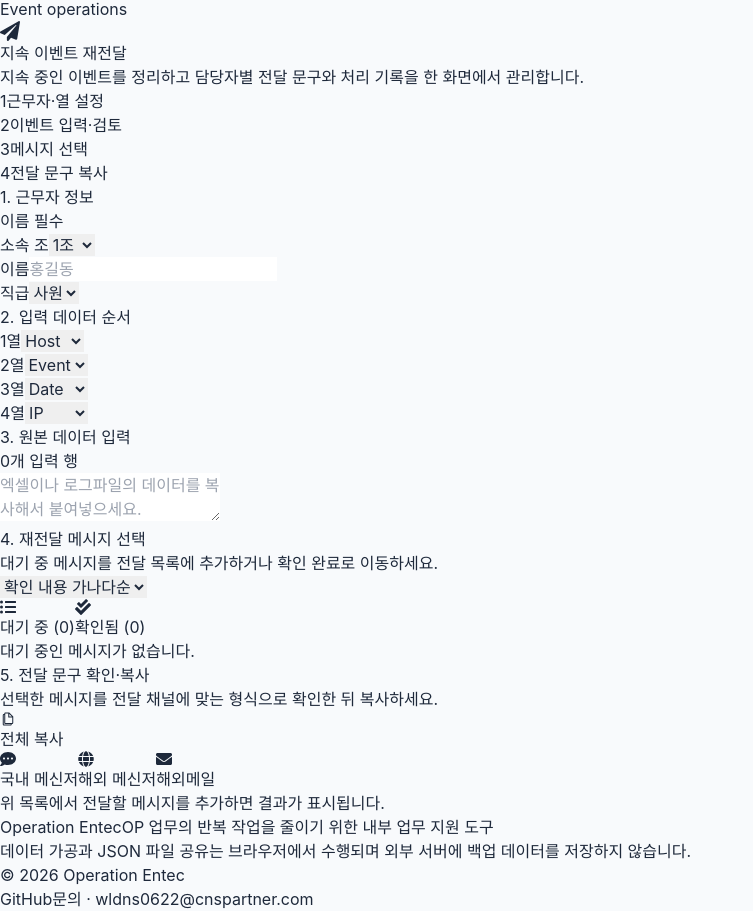
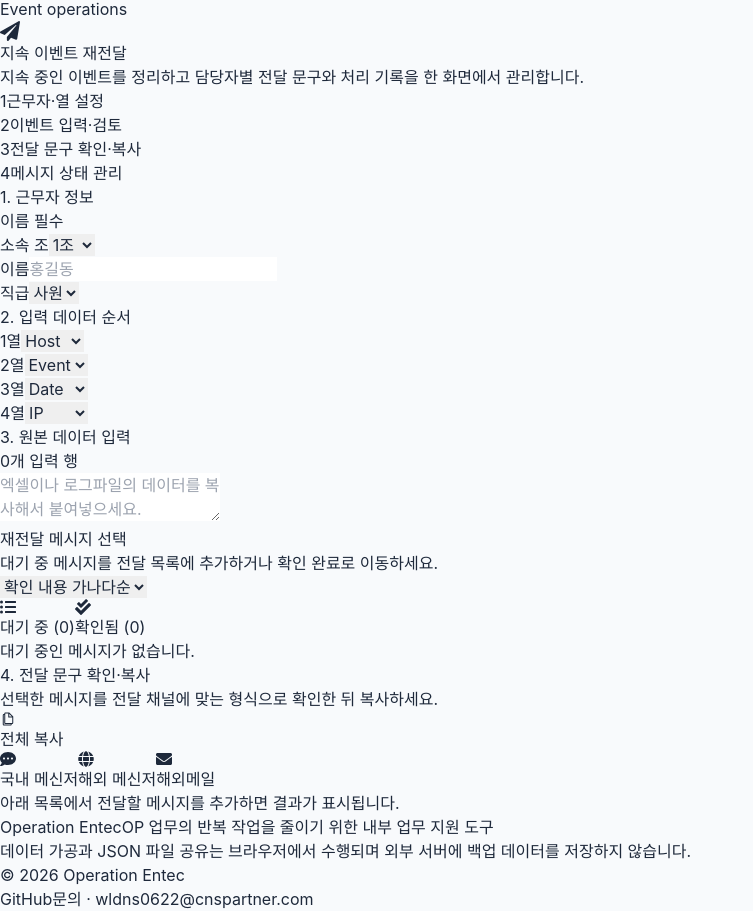
Before and after one commit to chipmunk-dev/Operation-entec, a React (Vite) app: page /persistent-redirect in a window 1280 px wide. Shown: the part 759-1670 px from the top of the page, without its empty margins (0-753 px from the left). Built offline with nearby package versions, Linux system fonts and the light colour scheme.

Commit message:
fix: restore redirect section order

```diff
--- a/src/components/Navbar.jsx
+++ b/src/components/Navbar.jsx
@@ -80,7 +80,7 @@ G-EMS 메시지의 확인 담당자를 제거하고 기본·보고용 전달 문
 Event·TOTAL 표기 대신 하이픈 구분선과 아웃룩 정렬용 공백을 사용하는 양식을 해외메일 작성과 재전달에 동일하게 적용했습니다.
 G-EMS 보고자 정보와 출력 방식을 항상 표시되는 한 줄형 설정으로 간소화했습니다.
 G-EMS 보고자 이름을 브라우저에 12시간 동안 임시 저장하도록 개선했습니다.
-모든 메뉴에 작업 순서 안내를 추가하고 재전달 화면을 메시지 선택 후 결과를 복사하는 흐름으로 재배치했습니다.`,
+모든 메뉴에 작업 순서 안내를 추가하고 기능별 상태와 버튼 명칭을 더 명확하게 정리했습니다.`,
   },
 ];
 
--- a/src/pages/PersistentRedirect/index.jsx
+++ b/src/pages/PersistentRedirect/index.jsx
@@ -266,7 +266,7 @@ function PersistentRedirect() {
       </header>
 
       <WorkflowGuide
-        steps={['근무자·열 설정', '이벤트 입력·검토', '메시지 선택', '전달 문구 복사']}
+        steps={['근무자·열 설정', '이벤트 입력·검토', '전달 문구 확인·복사', '메시지 상태 관리']}
       />
 
       <div className="mb-6 grid grid-cols-1 gap-6 md:grid-cols-2">
@@ -557,10 +557,11 @@ function PersistentRedirect() {
         </section>
       )}
 
-      <section className="panel mb-6 overflow-hidden">
+      <div className="flex flex-col">
+        <section className="panel order-2 overflow-hidden">
         <div className="panel-header">
           <div>
-            <h2 className="font-bold text-slate-900">4. 재전달 메시지 선택</h2>
+            <h2 className="font-bold text-slate-900">재전달 메시지 선택</h2>
             <p className="mt-1 text-xs text-slate-500">
               대기 중 메시지를 전달 목록에 추가하거나 확인 완료로 이동하세요.
             </p>
@@ -705,12 +706,12 @@ function PersistentRedirect() {
           })
         )}
       </div>
-      </section>
+        </section>
 
-      <section id="persistent-redirect-output" className="panel scroll-mt-6 overflow-hidden">
+        <section id="persistent-redirect-output" className="panel order-1 mb-6 scroll-mt-6 overflow-hidden">
         <div className="panel-header">
           <div>
-            <h2 className="font-bold text-slate-900">5. 전달 문구 확인·복사</h2>
+            <h2 className="font-bold text-slate-900">4. 전달 문구 확인·복사</h2>
             <p className="mt-1 text-xs text-slate-500">
               선택한 메시지를 전달 채널에 맞는 형식으로 확인한 뒤 복사하세요.
             </p>
@@ -796,13 +797,14 @@ function PersistentRedirect() {
             ) : (
               formattedResult || (
                 <span className="select-none text-slate-500">
-                  위 목록에서 전달할 메시지를 추가하면 결과가 표시됩니다.
+                  아래 목록에서 전달할 메시지를 추가하면 결과가 표시됩니다.
                 </span>
               )
             )}
           </div>
         </div>
-      </section>
+        </section>
+      </div>
     </div>
   );
 }
```
